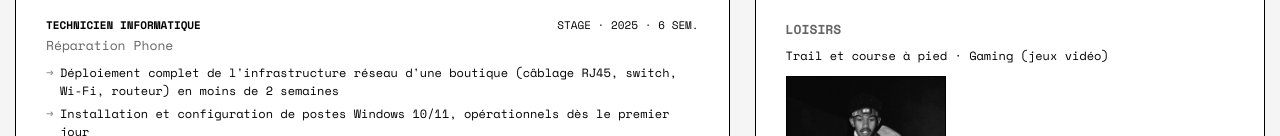
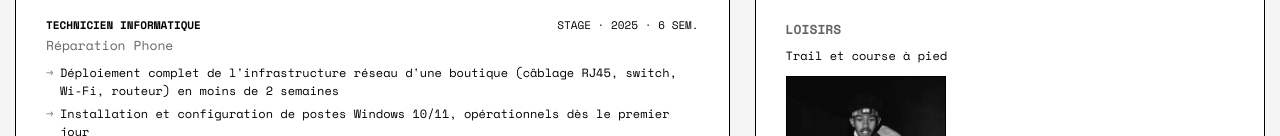
Before and after one commit to Wes1616/portfoliowesley, a plain HTML site: page index.html in a window 1280 px wide. Shown: the part 1536-1672 px from the top of the page. Drawn offline with nearby package versions, Linux system fonts and the light colour scheme.

Commit message:
Remove Gaming from Loisirs (#13)
Claude-Session: https://claude.ai/code/session_0143NwRwK3xpCYhPT3QAT5Ts

Co-authored-by: Claude <noreply@anthropic.com>

```diff
--- a/index.html
+++ b/index.html
@@ -691,7 +691,7 @@
                 <p class="info-label" style="margin-bottom:6px;">LANGUES</p>
                 <p style="text-transform:none; font-size:12px; margin-bottom:16px;">Français — natif · Anglais — B1 · Espagnol — A2</p>
                 <p class="info-label" style="margin-bottom:6px;">LOISIRS</p>
-                <p style="text-transform:none; font-size:12px; margin-bottom:10px;">Trail et course à pied · Gaming (jeux vidéo)</p>
+                <p style="text-transform:none; font-size:12px; margin-bottom:10px;">Trail et course à pied</p>
                 <figure style="margin:0 0 16px;">
                     <img src="trail-ultra.jpg" alt="Wesley Amavi en pleine course de nuit lors d'un ultra-trail en relais, dossard 733" loading="lazy" class="loisir-photo">
                     <figcaption class="loisir-photo-caption">Ultra-Trail des Montagnes du Jura – relais 175 km en équipe</figcaption>
```
